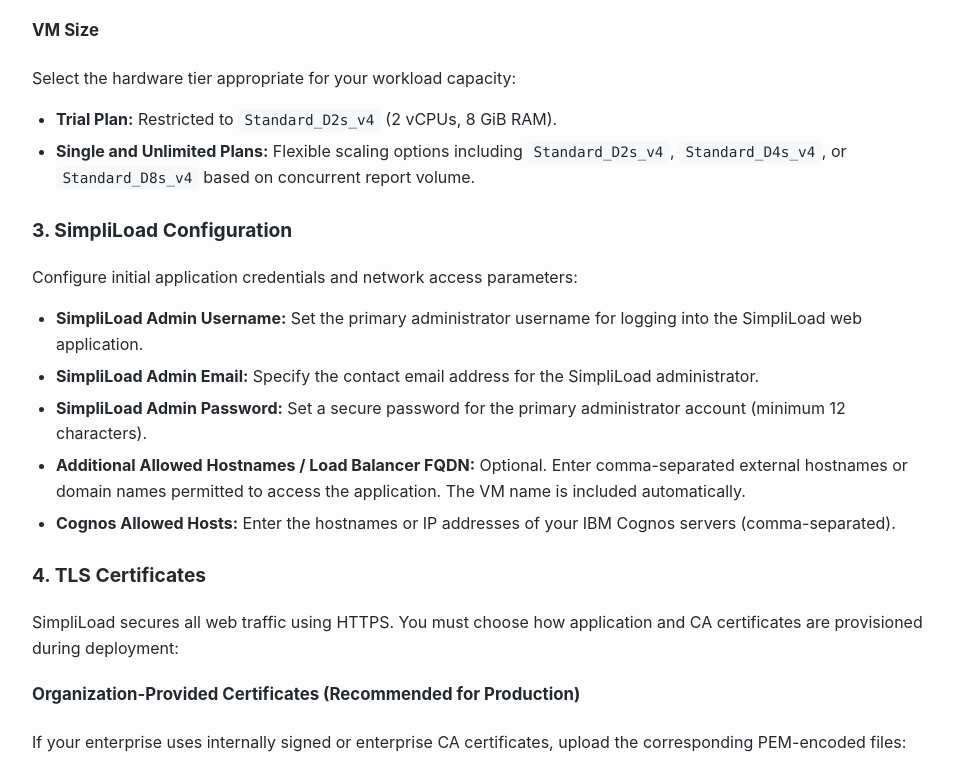
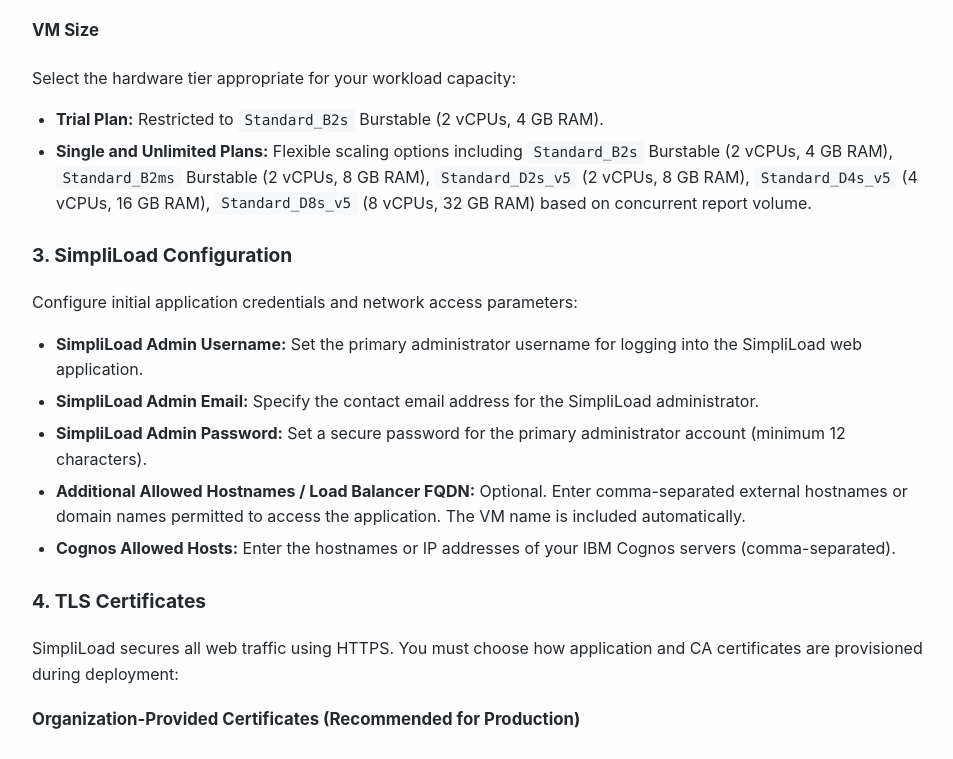
Before and after one commit to hofstetr/hofstetr.github.io, a plain HTML site: page products/simpliload/docs/azure-deployment.html in a window 1280 px wide. Shown: the part 1589-2348 px from the top of the page, without its empty margins (158-1111 px from the left). Drawn offline with Linux system fonts and the light colour scheme.

Commit message:
Fixed VM size references

```diff
--- a/products/simpliload/docs/azure-deployment.html
+++ b/products/simpliload/docs/azure-deployment.html
@@ -147,8 +147,14 @@ Open the Azure Marketplace listing for SimpliLoad, select your desired plan (Tri
 <h4>VM Size</h4>
 <p>Select the hardware tier appropriate for your workload capacity:</p>
 <ul>
-  <li><strong>Trial Plan:</strong> Restricted to <code>Standard_D2s_v4</code> (2 vCPUs, 8 GiB RAM).</li>
-  <li><strong>Single and Unlimited Plans:</strong> Flexible scaling options including <code>Standard_D2s_v4</code>, <code>Standard_D4s_v4</code>, or <code>Standard_D8s_v4</code> based on concurrent report volume.</li>
+  <li><strong>Trial Plan:</strong> Restricted to <code>Standard_B2s</code> Burstable (2 vCPUs, 4 GB RAM).</li>
+  <li><strong>Single and Unlimited Plans:</strong> Flexible scaling options including
+    <code>Standard_B2s</code> Burstable (2 vCPUs, 4 GB RAM),
+    <code>Standard_B2ms</code> Burstable (2 vCPUs, 8 GB RAM),
+    <code>Standard_D2s_v5</code> (2 vCPUs, 8 GB RAM),
+    <code>Standard_D4s_v5</code> (4 vCPUs, 16 GB RAM),
+    <code>Standard_D8s_v5</code> (8 vCPUs, 32 GB RAM)
+    based on concurrent report volume.</li>
 </ul>
 
 <h3>3. SimpliLoad Configuration</h3>
@@ -286,7 +292,7 @@ docker compose up -d</code></pre>
   <li>The Cognos CA certificate is missing or not in PEM format.</li>
   <li>The Cognos CA certificate path in <code>.env</code> is incorrect.</li>
   <li>Hostname verification is enabled but the Cognos certificate CN/SAN does not match.</li>
-  <li>The VM’s HTTPS certificate (self-signed or organization-issued) is unreadable by the container.</li>
+  <li>The VM's HTTPS certificate (self-signed or organization-issued) is unreadable by the container.</li>
 </ul>
 
 <p><strong>Fixes:</strong></p>
@@ -294,7 +300,7 @@ docker compose up -d</code></pre>
   <li>Verify the Cognos CA certificate exists on the VM and is valid PEM.</li>
   <li>Confirm the corresponding path in <code>.env</code> points to the correct file.</li>
   <li><strong>For Testing / Self-Signed Certs:</strong> Disable hostname verification in your <code>.env</code> configuration if self-signed defaults trigger a mismatch.</li>
-  <li><strong>For Production:</strong> Ensure the Cognos server certificate’s CN or SAN strictly matches the hostname used in the SimpliLoad Settings page.</li>
+  <li><strong>For Production:</strong> Ensure the Cognos server certificate's CN or SAN strictly matches the hostname used in the SimpliLoad Settings page.</li>
   <li>Check file permissions for the installed certificate and key inside the VM.</li>
 </ul>
 
```
